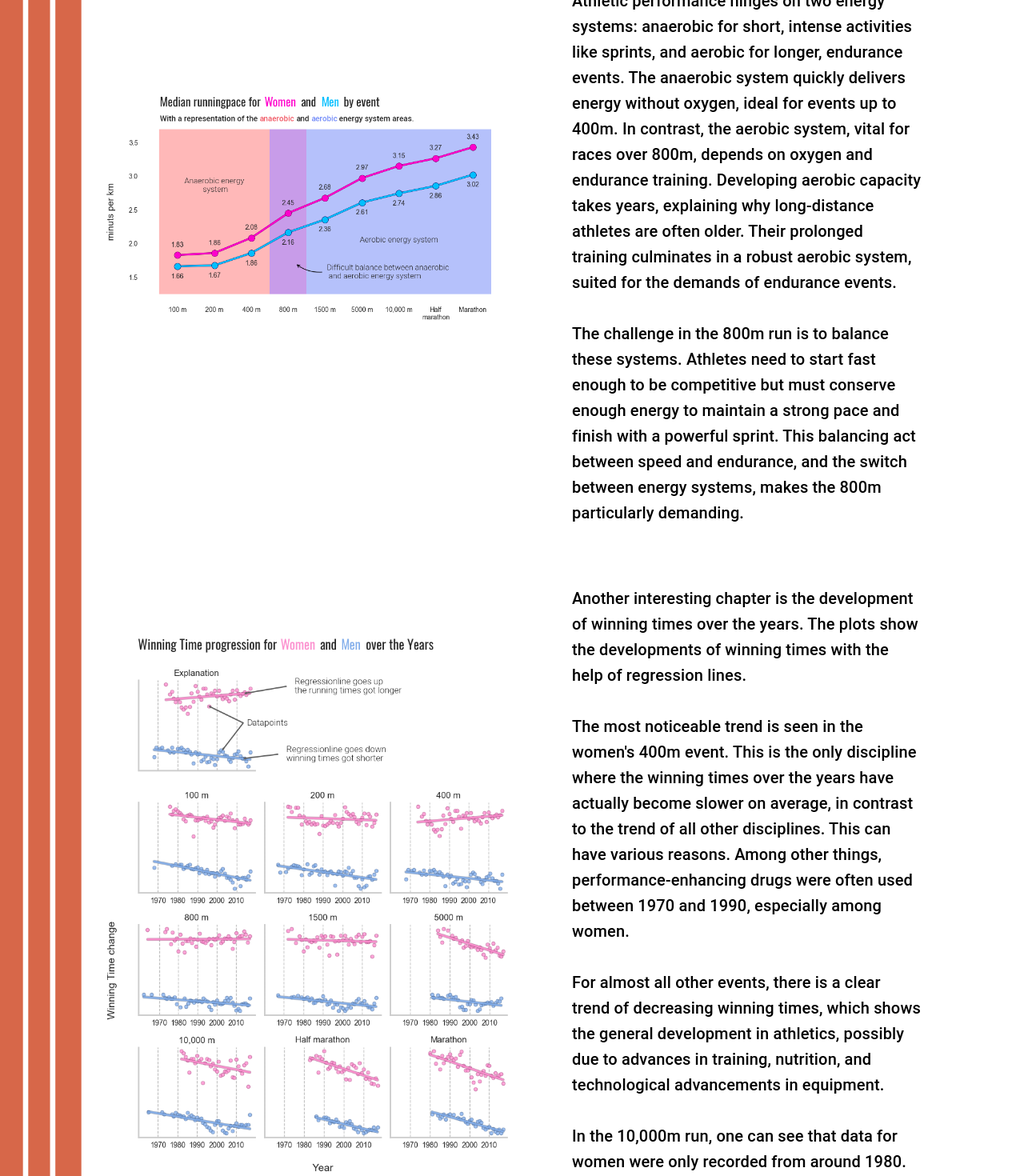
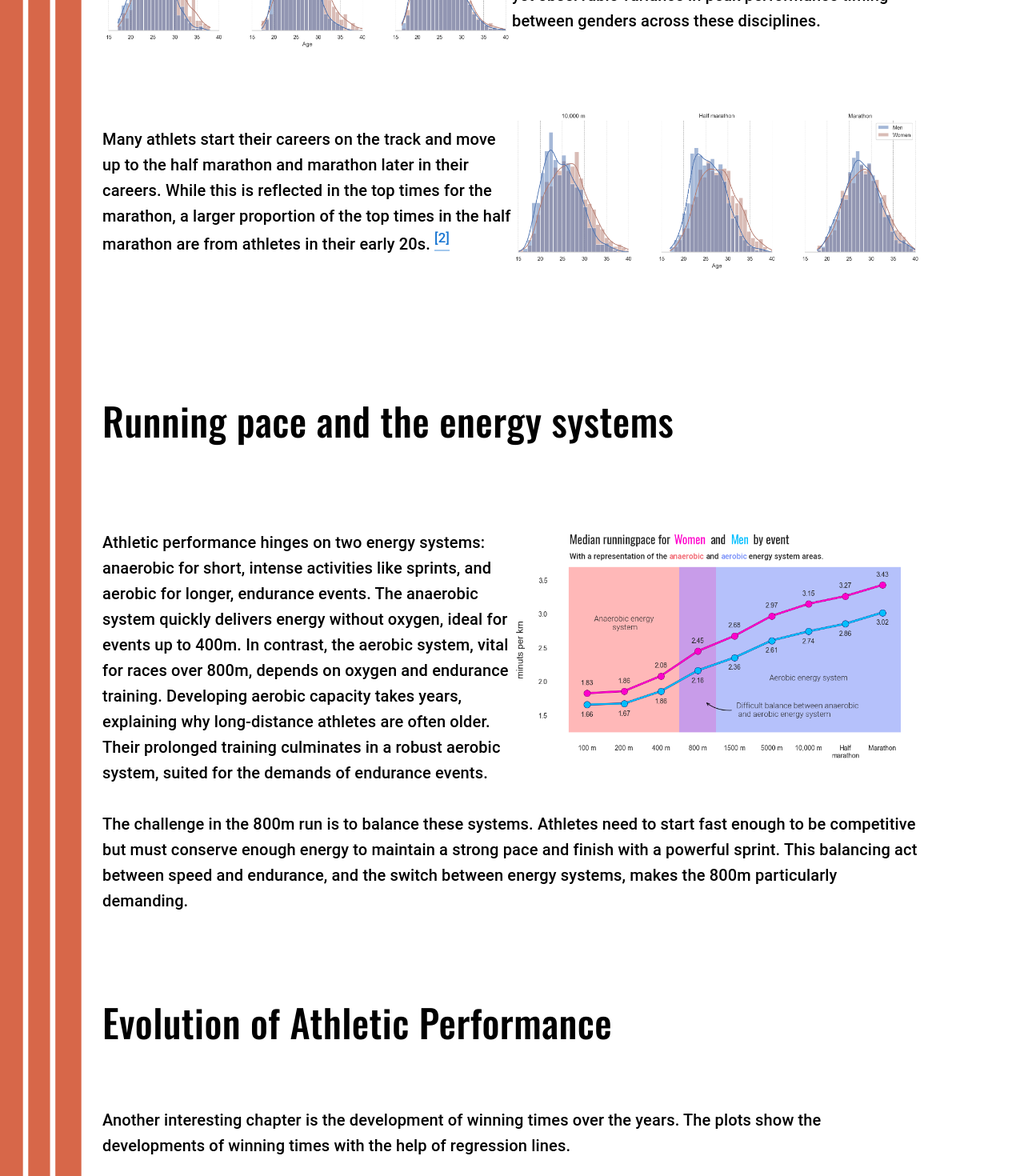
Before and after one commit to Uiblar/DVIZ.H2301_Furlan_Jacober_OlympicRunning, a React (Vite) app: page / in a window 1280 px wide. Shown: the part 1260-2730 px from the top of the page at 80% size. Built offline with nearby package versions, Linux system fonts and the light colour scheme; no server answers.

Commit message:
Worked on alignment and added an introduction and subtitles

```diff
--- a/src/components/DataStory.css
+++ b/src/components/DataStory.css
@@ -1,5 +1,11 @@
+@import url('https://fonts.googleapis.com/css2?family=Oswald:wght@500&display=swap');
+
 .container {
   width: 80%;
+}
+
+.block1 {
+  margin-bottom: 75px;
 }
 
 .row {
@@ -8,11 +14,6 @@
   align-items: center;
   width: 100%;
   margin-bottom: 75px;
-}
-
-.rightImage {
-  width: 50%;
-  margin-right: 75px;
 }
 
 .image {
@@ -25,13 +26,76 @@
   padding: 20px 20px 20px 20px; /* Adjust padding as needed */
 }
 
+.text0 {
+  padding: 0px 50px 50px 0px;
+}
+
 .text {
   margin-right: 100px;
   margin-left: 100px;
 }
 
+.row2 {
+  display: flex;
+  justify-content: space-between;
+  align-items: center;
+  width: 100%;
+}
+
 .text5 {
   align-self: flex-start;
-  margin-top: 10px;
-  padding-top: 120px;
+  padding: 50px 0px 0px 0px;
 }
+
+.img5 {
+  align-self: flex-start;
+  width: 50%;
+  padding: 50px 0px 20px 0px;
+}
+
+.text6 {
+  align-self: flex-start;
+  padding: 0px 0px 100px 0px;
+}
+
+.text7 {
+  align-self: flex-start;
+  margin-right: 75px;
+  padding-top: 20px;
+  padding-left: 0px;
+  padding-right: 20px;
+}
+
+.img8 {
+  align-self: flex-start;
+  width: 50%;
+  padding-top: 20px;
+  padding-left: 20px;
+  padding-right: 40px;
+}
+
+.text8 {
+  width: 50%;
+  align-self: flex-start;
+  margin-right: 75px;
+  padding-top: 20px;
+  padding-left: 40px;
+  padding-right: 20px;
+}
+
+.text9 {
+  width: 50%;
+  align-self: flex-start;
+  margin-right: 75px;
+  padding-top: 20px;
+  padding-left: 0px;
+  padding-right: 20px;
+}
+
+.MuiTypography-root.subtitle {
+  color: black !important;
+  font-family: 'Oswald', sans-serif !important;
+  font-size: xxx-large !important;
+  margin-bottom: 50px;
+  text-align: left !important;
+}
--- a/src/components/DataStory.jsx
+++ b/src/components/DataStory.jsx
@@ -41,15 +41,29 @@ export default function DataStory() {
             style={{
               // backgroundColor: 'red',
               backgroundImage: `url(${backgroundImage})`,
-              backgroundSize: 'cover', // or 'contain' based on your needs
-              backgroundPosition: 'right',
+              backgroundSize: 'cover',
+              backgroundPosition: 'left',
               backgroundRepeat: 'repeat', // to repeat the image
-              height: '4050px', // or any other size
+              height: '5000px', // or any other size
               width: '100%' // or any other size
             }}
         >
 
           <Box className="container">
+            <Box className="block0">
+              <Typography className="subtitle">
+                Visualizing Running Data
+              </Typography>
+              <Typography variant="h6" className="text text0">
+                This journey to figure out when runners perform their best covers all types of races, from short sprints to long marathons. We look at interesting aspects like how old the athletes are, whether they're male or female, and how their bodies adapt to sports. This analysis looks closely at the ages of the top 1000 runners in each racing event. It questions the common idea that athletes are at their best around the age of 25. By looking at information from various races, from short to long distances, the research shows that the best age for performance can differ. It especially points out that there are differences in peak performance ages between men and women.
+                <br/>
+                <br/>
+              </Typography>
+            </Box>
+            <Box className="block1">
+              <Typography className="subtitle">
+                Best years for running?
+              </Typography>
               <Box className="row">
                 <Typography variant="h6" component="p" sx={{mb: 2}}>
                   What is the expected age of peak performance for runners? And does
@@ -127,15 +141,13 @@ export default function DataStory() {
                     sx={{cursor: "pointer"}}
                 />
               </Box>
-            <Box className="row">
-              <Box
-                  component="img"
-                  src={paceByEventImage}
-                  alt="Pace by event"
-                  className="rightImage"
-                  onClick={() => openLightbox(3)}
-                  sx={{cursor: "pointer"}}
-              />
+            </Box>
+            <Box className="block0">
+              <Typography className="subtitle">
+                Running pace and the energy systems
+              </Typography>
+            </Box>
+            <Box className="row2">
               <Typography variant="h6" component="p" className="text text5">
                 Athletic performance hinges on two energy systems: anaerobic for
                 short, intense activities like sprints, and aerobic for longer,
@@ -148,27 +160,39 @@ export default function DataStory() {
                 the demands of endurance events.
                 <br/>
                 <br/>
+              </Typography>
+              <Box
+                  component="img"
+                  src={paceByEventImage}
+                  alt="Pace by event"
+                  className="img5"
+                  onClick={() => openLightbox(3)}
+                  sx={{cursor: "pointer"}}
+              />
+            </Box>
+            <Typography variant="h6" component="p" className="text text6">
               The challenge in the 800m run is to balance these systems. Athletes need to start fast enough to be
               competitive but must conserve enough energy to maintain a strong pace and finish with a powerful sprint.
               This balancing act between speed and endurance, and the switch between energy systems, makes the 800m
               particularly demanding.
-
             </Typography>
-            </Box>
+            <Typography className="subtitle">
+                Evolution of Athletic Performance
+            </Typography>
+            <Typography variant="h6" className="text7">
+              Another interesting chapter is the development of winning times over the years. The plots show the
+              developments of winning times with the help of regression lines.
+            </Typography>
             <Box className="row">
               <Box
                   component="img"
                   src={winningTimesProgressionImage}
                   alt="Winning Times Progression"
-                  className="rightImage"
+                  className="img8"
                   onClick={() => openLightbox(4)}
                   sx={{cursor: "pointer"}}
               />
-              <Typography variant="h6" component="p" className="text" style={{alignSelf: 'flex-start'}}>
-                Another interesting chapter is the development of winning times over the years. The plots show the
-                developments of winning times with the help of regression lines.
-                <br/>
-                <br/>
+              <Typography variant="h6" component="p" className="text8">
                 The most noticeable trend is seen in the women's 400m event. This is the only discipline where the winning
                 times over the years have actually become slower on average, in contrast to the trend of all other
                 disciplines. This can have various reasons. Among other things, performance-enhancing drugs were often
@@ -187,11 +211,11 @@ export default function DataStory() {
                 10,000m run for women was in 1981.
               </Typography>
             </Box>
+            <Typography className="subtitle">
+              Country Records
+            </Typography>
             <Box className="row">
-              <Typography
-                  variant="h6" component="p" className="text"
-                  sx={{width: 700}}
-              >
+              <Typography variant="h6" component="p" className="text9">
                 During the Cold War era, the USA and Russia emerged as formidable
                 rivals in global athletics. This rivalry was marked by intense
                 competition and numerous record-setting performances. However, over
--- a/src/index.css
+++ b/src/index.css
@@ -17,7 +17,7 @@ body::-webkit-scrollbar {
 .container {
   display: flex;
   flex-direction: column;
-  align-items: center;
+  align-items: left;
   justify-content: center;
   margin: 0 auto;
   padding-top: 5vh;
```
Lines whose indentation alone changed are shown as unchanged.
